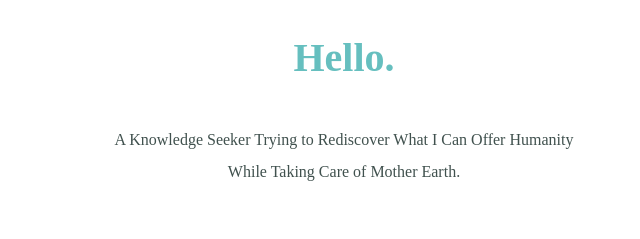
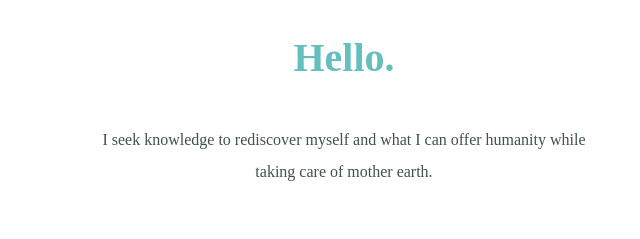
Before and after one commit to SJamal1759/cv, a plain HTML site: page index.html in a window 1280 px wide. Shown: the part 995-1234 px from the top of the page, 296-936 px from the left. Drawn offline with Linux system fonts and the light colour scheme.

Commit message:
Update index.html

```diff
--- a/index.html
+++ b/index.html
@@ -20,7 +20,7 @@
           <div class="profile">
             <img class="profile-image"src="images\SJamal2.png" alt="SJamal Profile Photo">
             <h2>Hello.</h2>
-            <p class="intro">A Knowledge Seeker Trying to Rediscover What I Can Offer Humanity While Taking Care of Mother Earth.</p>
+            <p class="intro">I seek knowledge to rediscover myself and what I can offer humanity while taking care of mother earth.</p>
           </div>
           <hr>
           <div class="skills">
```
